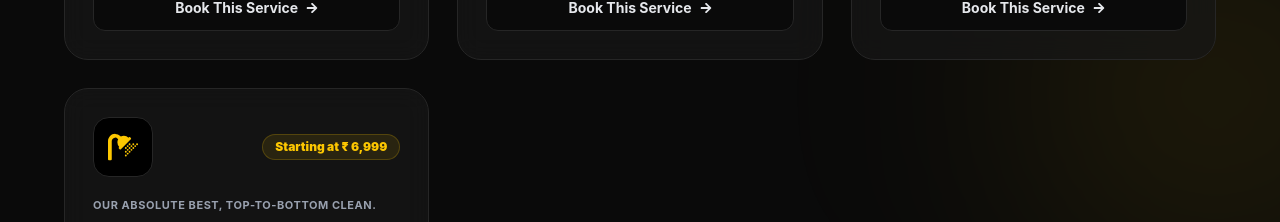
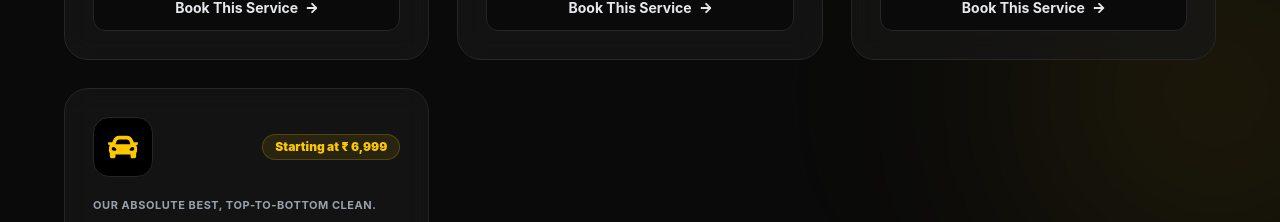
Before and after one commit to AnandRP2030/dustx-website, a React (Vite) app in the folder client/: page / in a window 1280 px wide. Shown: the part 2060-2282 px from the top of the page. Built offline with nearby package versions, Linux system fonts and the light colour scheme.

Commit message:
UI: Icon change

```diff
--- a/client/src/data/packagesData.tsx
+++ b/client/src/data/packagesData.tsx
@@ -4,7 +4,6 @@ import {
   FaSprayCan,
   FaWrench,
   FaCouch,
-  FaShower,
   FaLightbulb
 } from 'react-icons/fa';
 import { MdLocalCarWash } from 'react-icons/md';
@@ -211,7 +210,7 @@ export const SERVICES: ServicePackage[] = [
   {
     id: 'dustx-premium-care',
     title: 'DustX Premium Care',
-    icon: <FaShower className="text-3xl text-yellow-400" />,
+    icon: <FaCar className="text-3xl text-yellow-400" />,
     tagline: 'Our absolute best, top-to-bottom clean.',
     startingPrice: 'Starting at ₹ 6,999',
     description: 'Our most complete detailing package. It includes everything from the Deep Care Plus package, but we also completely remove the seats to clean every single hidden corner of your car\'s interior.',
```
